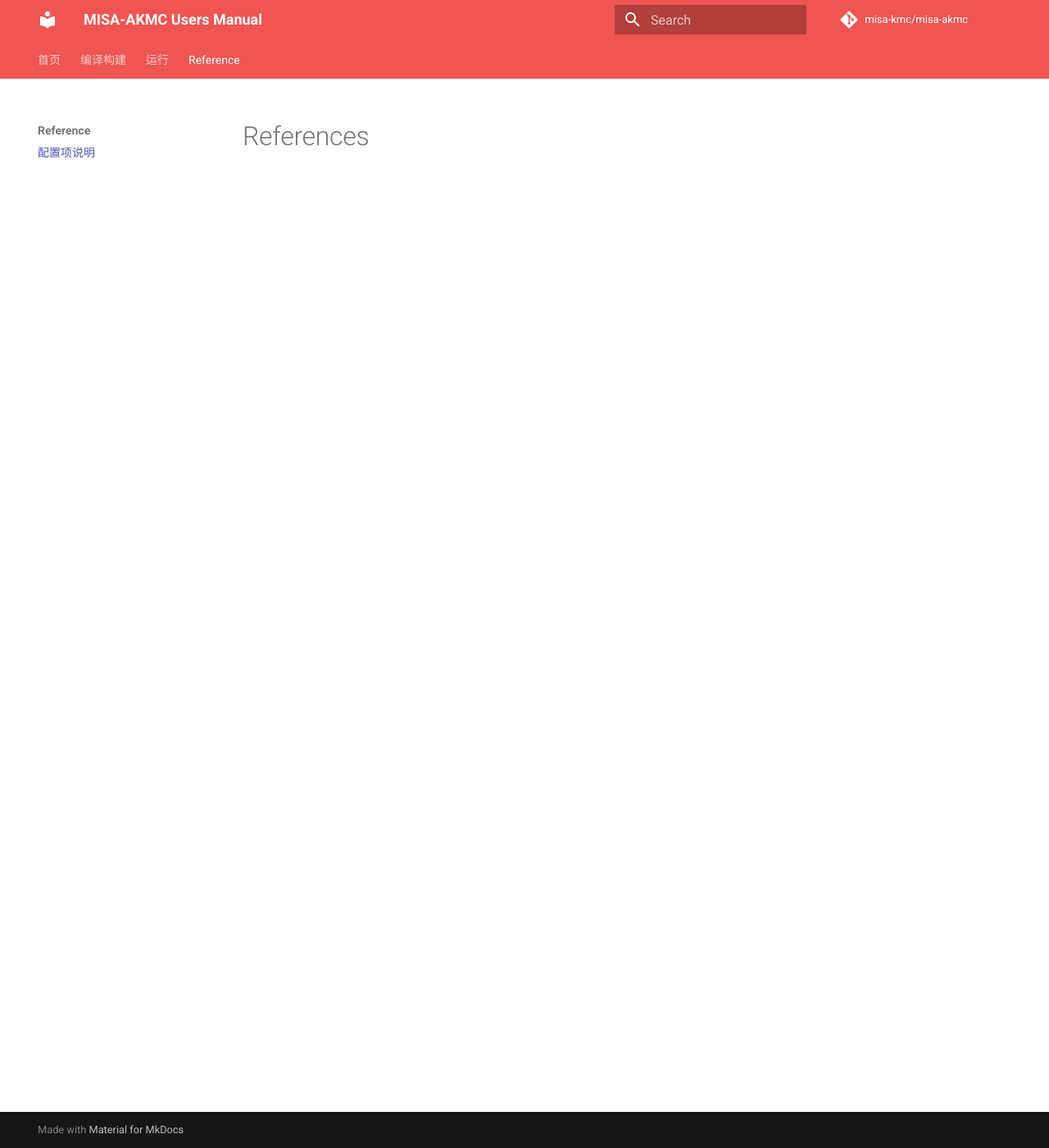
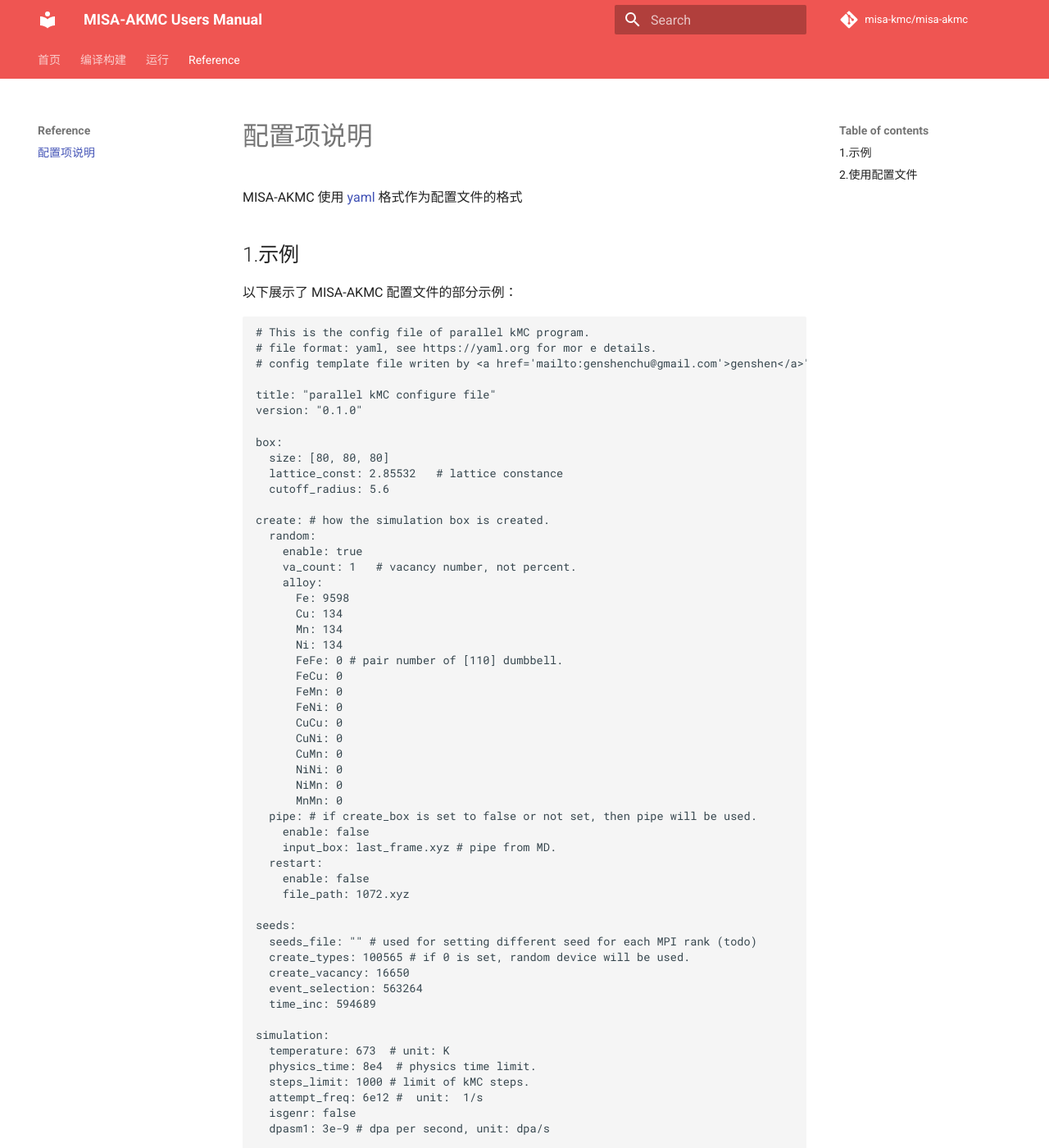
Before and after one commit to misa-kmc/user-manual, an MkDocs documentation site: the page built from docs/reference/reference.md, in a window 1280 px wide and 1400 px high. Shown: the whole window at 82% size. Built offline with MkDocs 1.6.1 and Material for MkDocs 9.7.7, drawn with Linux system fonts in a browser that asks for light colours; some of the changed text lies outside the part shown.

Commit message:
update refernce.md and run.md

````diff
--- a/docs/reference/reference.md
+++ b/docs/reference/reference.md
@@ -1 +1,84 @@
-# References
+---
+id: reference
+title: "配置项说明"
+sidebar_label: "配置项说明"
+---
+
+MISA-AKMC 使用 [yaml](https://yaml.org) 格式作为配置文件的格式
+
+## 1.示例
+
+以下展示了 MISA-AKMC 配置文件的部分示例：
+```yaml
+# This is the config file of parallel kMC program.
+# file format: yaml, see https://yaml.org for mor e details.
+# config template file writen by <a href='mailto:genshenchu@gmail.com'>genshen</a>"
+
+title: "parallel kMC configure file"
+version: "0.1.0"
+
+box:
+  size: [80, 80, 80]
+  lattice_const: 2.85532   # lattice constance
+  cutoff_radius: 5.6
+
+create: # how the simulation box is created.
+  random:
+    enable: true
+    va_count: 1   # vacancy number, not percent.
+    alloy:
+      Fe: 9598
+      Cu: 134
+      Mn: 134
+      Ni: 134
+      FeFe: 0 # pair number of [110] dumbbell.
+      FeCu: 0
+      FeMn: 0
+      FeNi: 0
+      CuCu: 0
+      CuNi: 0
+      CuMn: 0
+      NiNi: 0
+      NiMn: 0
+      MnMn: 0
+  pipe: # if create_box is set to false or not set, then pipe will be used.
+    enable: false
+    input_box: last_frame.xyz # pipe from MD.
+  restart:
+    enable: false
+    file_path: 1072.xyz
+
+seeds:
+  seeds_file: "" # used for setting different seed for each MPI rank (todo)
+  create_types: 100565 # if 0 is set, random device will be used.
+  create_vacancy: 16650
+  event_selection: 563264
+  time_inc: 594689
+
+simulation:
+  temperature: 673  # unit: K
+  physics_time: 8e4  # physics time limit.
+  steps_limit: 1000 # limit of kMC steps.
+  attempt_freq: 6e12 #  unit:  1/s
+  isgenr: false
+  dpasm1: 3e-9 # dpa per second, unit: dpa/s
+
+output:
+  dump:
+    interval: 100 # dump system lattice information.
+    file_path: "kmc.{}.out"
+  logs:
+    interval: 10 # if zero is set, it means no log.
+    logs_file: "" # if it is empty, log to /dev/console
+```
+
+## 2.使用配置文件
+你可以在运行 MISA-AKMC 程序时，通过命令行参数配置文件路径，程序可以读取配置文件，以进行后续模拟，例如：
+
+```bash
+mpirun -n 4 /path/of/pmisa-akmc -c /path/of/config.yaml
+```
+或者：
+```bash
+mpirun -n 4 /path/of/pmisa-akmc --conf=/path/of/config.yaml
+```
````
Also changed, not shown: docs/run/run.md (+36 -1 lines).
